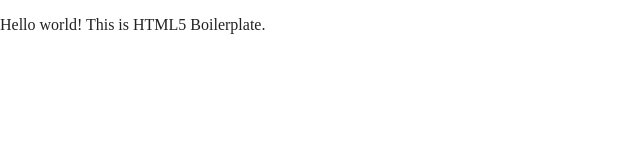
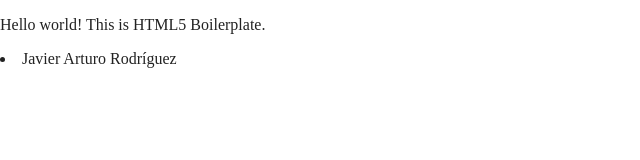
Before and after one commit to devops-winter21/pagina-web, a website built with Parcel: page index.html in a window 1280 px wide. Shown: the whole page, without its empty margins (0-640 px from the left). Built offline with nearby package versions, Linux system fonts and the light colour scheme.

Commit message:
Agregar mi nombre

```diff
--- a/index.html
+++ b/index.html
@@ -26,6 +26,7 @@
 
   <!-- Add your site or application content here -->
   <p>Hello world! This is HTML5 Boilerplate.</p>
+  <li>Javier Arturo Rodríguez</li>
   <script src="js/vendor/modernizr-3.11.2.min.js"></script>
   <script src="js/plugins.js"></script>
   <script src="js/main.js"></script>
```
